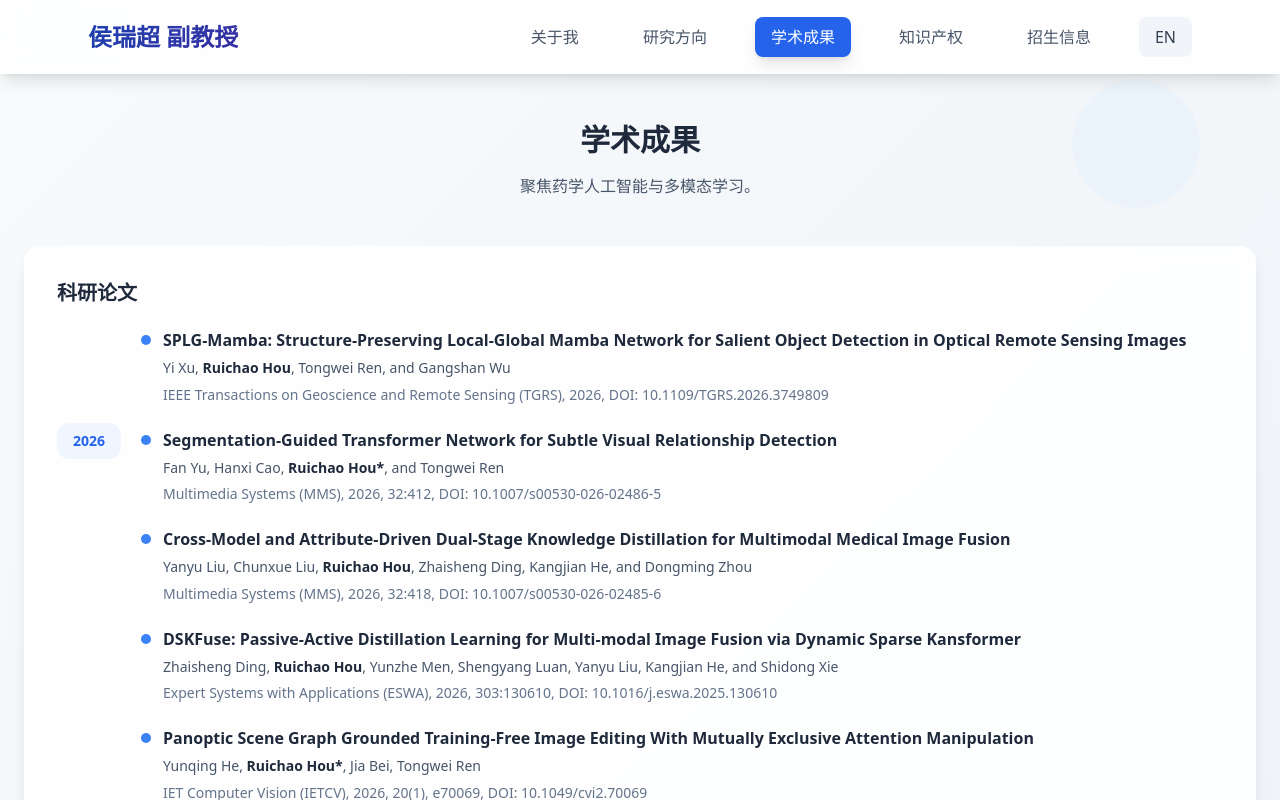
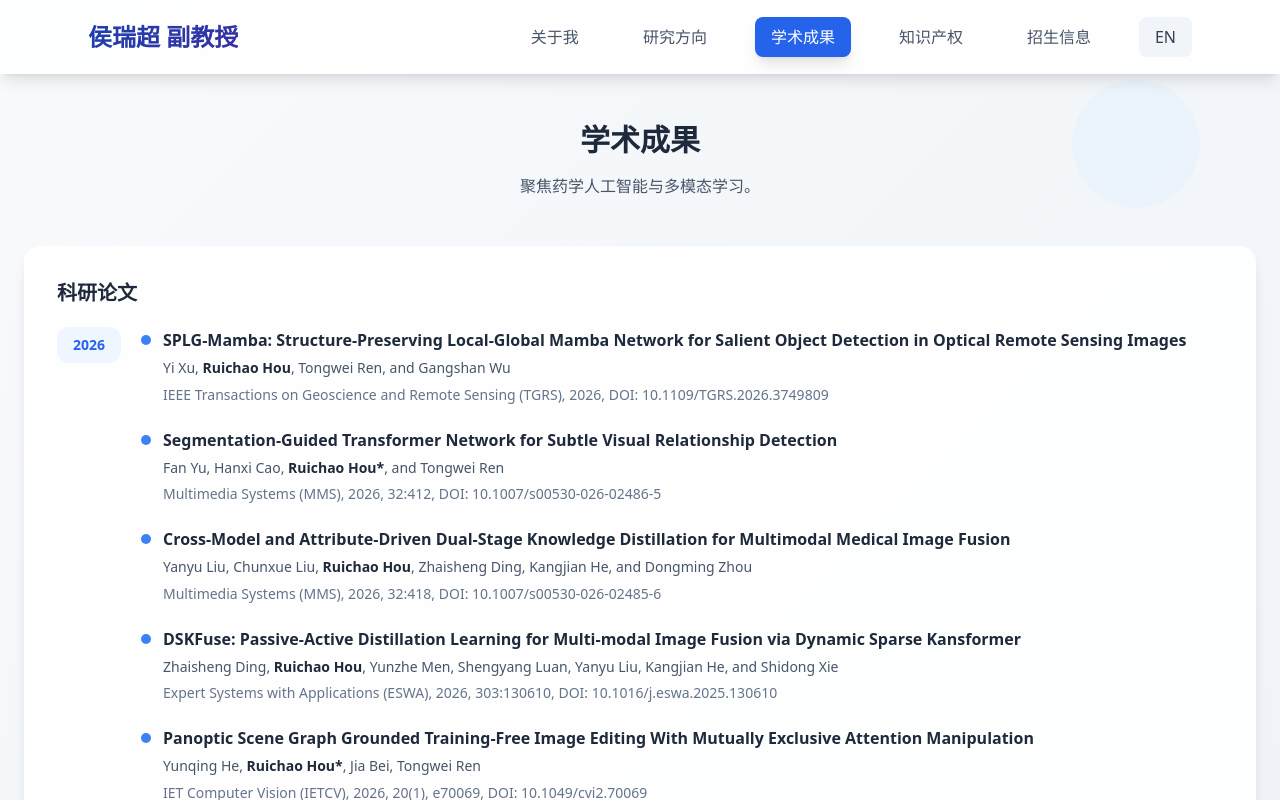
Before and after one commit to hourc94/hourc94.github.io, a Next.js app: page / in a window 1280 px wide. Both pictures are taken after a click on the button "学术成果". Shown: the top 800 px of the page. Built offline with nearby package versions, Linux system fonts and the light colour scheme.

Commit message:
Align publication year labels with first paper

```diff
--- a/app/page.tsx
+++ b/app/page.tsx
@@ -1191,7 +1191,7 @@ export default function Page() {
                                             {publications.map((group) => (
                                                 <div key={group.year} className="flex w-max min-w-full gap-5">
                                                     <div className="w-16 shrink-0">
-                                                        <div className="sticky top-24 rounded-xl bg-blue-50 px-3 py-2 text-center text-sm font-bold text-blue-600">
+                                                        <div className="rounded-xl bg-blue-50 px-3 py-2 text-center text-sm font-bold text-blue-600">
                                                             {group.year}
                                                         </div>
                                                     </div>
```
